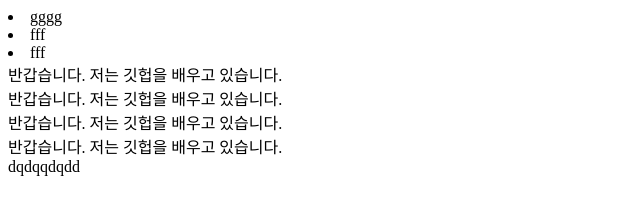
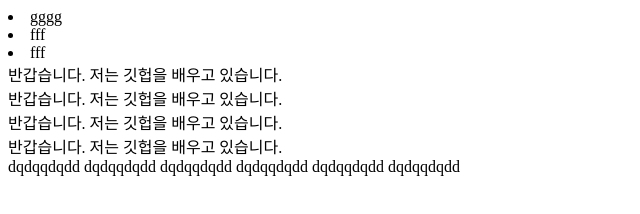
Before and after one commit to tpqls0327/test, a plain HTML site: page index4.html in a window 1280 px wide. Shown: the whole page, without its empty margins (0-640 px from the left). Drawn offline with Linux system fonts and the light colour scheme.

Commit message:
sasassasaassaasaasas

```diff
--- a/index4.html
+++ b/index4.html
@@ -17,5 +17,14 @@
     <div>반갑습니다. 저는 깃헙을 배우고 있습니다. </div>
 
     <span>dqdqqdqdd</span>
+
+
+    <span>dqdqqdqdd</span>
+
+    <span>dqdqqdqdd</span>
+    <span>dqdqqdqdd</span>
+    <span>dqdqqdqdd</span>
+    <span>dqdqqdqdd</span>
+
 </body>
 </html>
```
